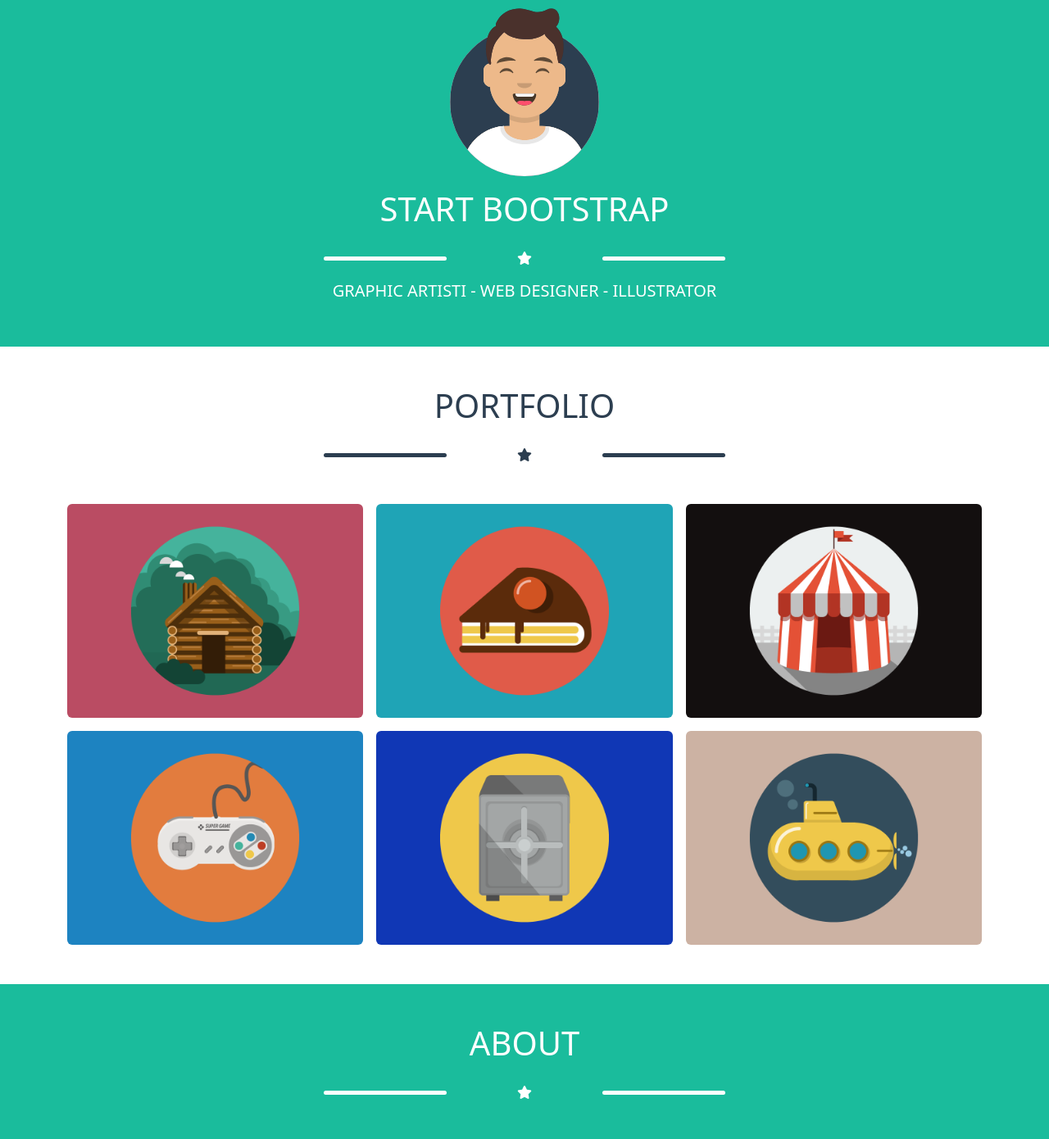
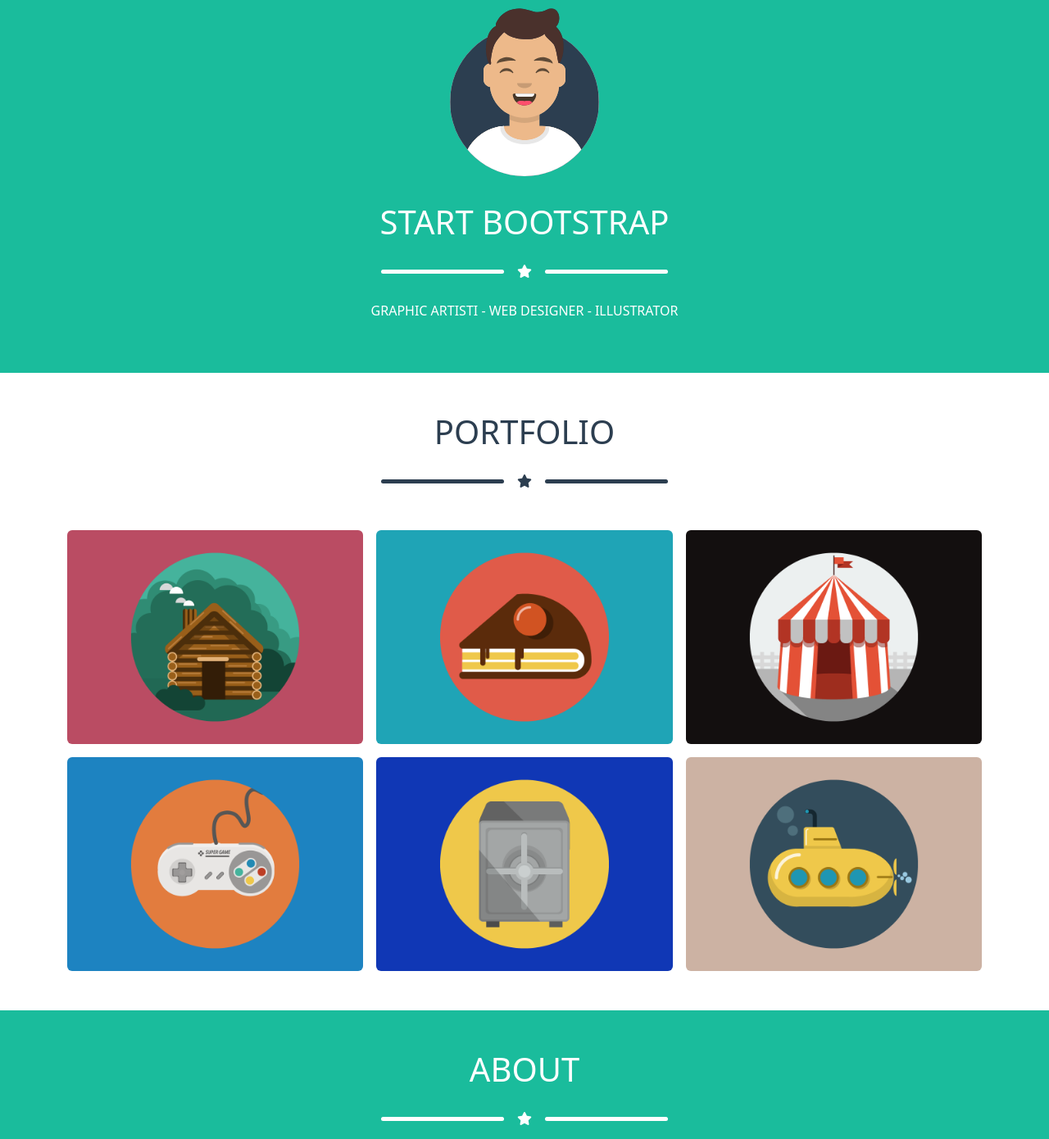
Before and after one commit to Francesca-Barcella/html-css-bootstrap-freelance, a plain HTML site: page index.html in a window 1280 px wide. Shown: the part 117-1507 px from the top of the page at 82% size. Drawn offline with nearby package versions, Linux system fonts and the light colour scheme.

Commit message:
BF - div star rifatto

```diff
--- a/index.html
+++ b/index.html
@@ -47,27 +47,22 @@
         <!-- profile freelance-->
         <section class="profile text-center p-5">
             <img src="./assets/img/avatar.svg" alt="" class="pb-3">
-            <h1 class="pb-3">START BOOTSTRAP</h1>
-            <div class="star container">
-                <div class="row d-flex justify-content-center align-items-center">
-                    <div class="col-5 line_star px-5"></div>
-                    <div class="col-2"><i class="fa-solid fa-star"></i></div>
-                    <div class="col-5 line_star px-5"></div>
-                </div>
+            <h1 class="py-3">START BOOTSTRAP</h1>
+            <div class="star d-flex justify-content-center align-items-center pb-4">
+                <div class="line_star px-5"></div>
+                <div><i class="fa-solid fa-star px-3"></i></div>
+                <div class="line_star px-5"></div>
             </div>
-            <h5 class="pt-3">GRAPHIC ARTISTI - WEB DESIGNER - ILLUSTRATOR</h5>
-
+            <p>GRAPHIC ARTISTI - WEB DESIGNER - ILLUSTRATOR</p>
         </section>
 
         <!-- portfolio -->
         <section class="portfolio text-center py-5">
             <h1 class="pb-3">PORTFOLIO</h1>
-            <div class="star container pb-5">
-                <div class="row d-flex justify-content-center align-items-center">
-                    <div class="col-5 line_star px-5"></div>
-                    <div class="col-2"><i class="fa-solid fa-star"></i></div>
-                    <div class="col-5 line_star px-5"></div>
-                </div>
+            <div class="star d-flex justify-content-center align-items-center pb-5">
+                <div class="line_star px-5"></div>
+                <div><i class="fa-solid fa-star px-3"></i></div>
+                <div class="line_star px-5"></div>
             </div>
             <div class="container">
                 <div class="row d-flex g-3">
@@ -87,12 +82,10 @@
         <!-- about -->
         <section class="about text-center p-5">
             <h1 class="pb-3">ABOUT</h1>
-            <div class="star container">
-                <div class="row d-flex justify-content-center align-items-center">
-                    <div class="col-5 line_star px-5"></div>
-                    <div class="col-2"><i class="fa-solid fa-star"></i></div>
-                    <div class="col-5 line_star px-5"></div>
-                </div>
+            <div class="star d-flex justify-content-center align-items-center pb-5">
+                <div class="line_star px-5"></div>
+                <div><i class="fa-solid fa-star px-3"></i></div>
+                <div class="line_star px-5"></div>
             </div>
             <div class="container py-5 px-5">
                 <div class="row d-flex g-3">
@@ -112,12 +105,10 @@
         <!-- contact -->
         <section class="contact text-center p-5">
             <h1 class="pb-3">CONTACT ME</h1>
-            <div class="star container pb-5">
-                <div class="row d-flex justify-content-center align-items-center">
-                    <div class="col-5 line_star px-5"></div>
-                    <div class="col-2"><i class="fa-solid fa-star"></i></div>
-                    <div class="col-5 line_star px-5"></div>
-                </div>
+            <div class="star d-flex justify-content-center align-items-center pb-5">
+                <div class="line_star px-5"></div>
+                <div><i class="fa-solid fa-star px-3"></i></div>
+                <div class="line_star px-5"></div>
             </div>
             <form class="text-start px-5">
                 <div class="mb-3 px-5">
```
